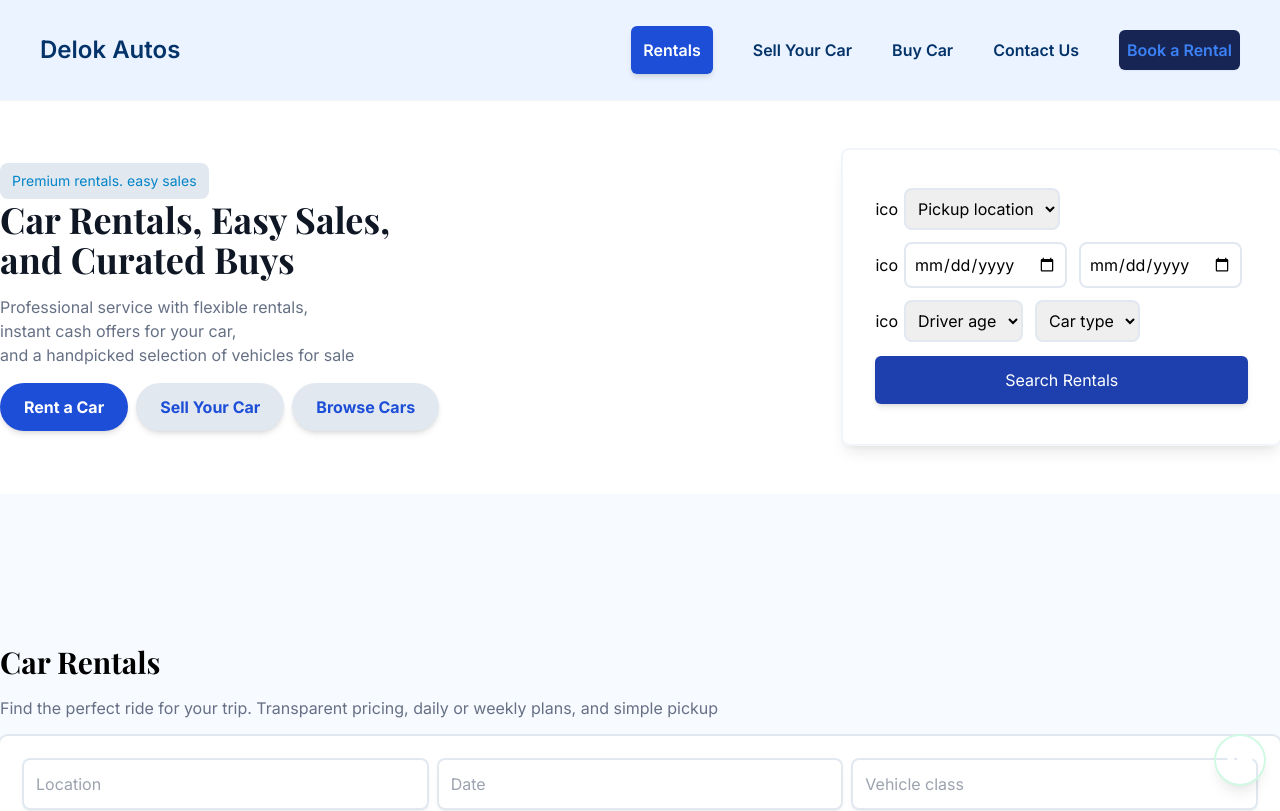
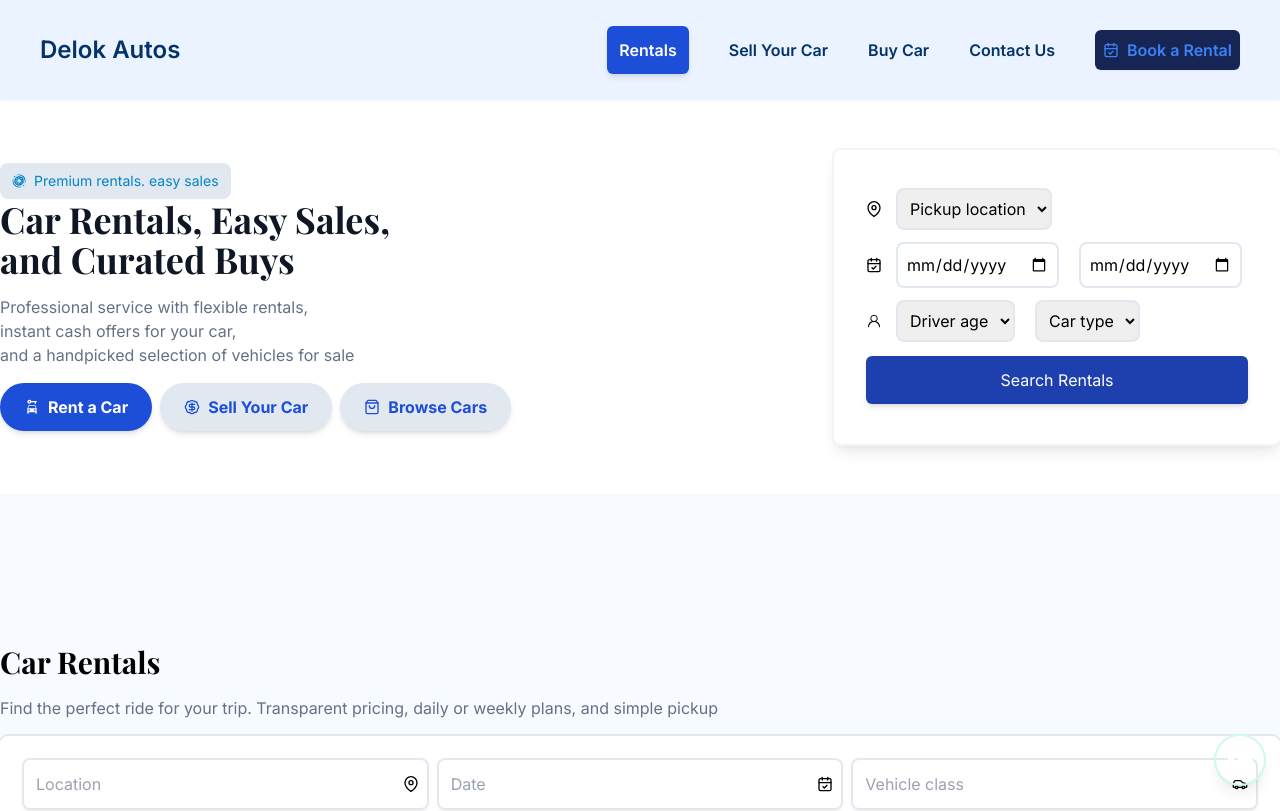
Before and after one commit to lightpc90/delok, a Next.js app: page / in a window 1280 px wide. Shown: the top 811 px of the page. Built offline with nearby package versions, Linux system fonts and the light colour scheme.

Commit message:
`Added icons to various components: Header, Hero, Rental`

```diff
--- a/src/components/upgrade/Header/Header.jsx
+++ b/src/components/upgrade/Header/Header.jsx
@@ -1,5 +1,6 @@
 import Link from "next/link";
 import React from "react";
+import { LuCalendarCheck } from "react-icons/lu";
 
 const Header = () => {
 	return (
@@ -20,8 +21,9 @@ const Header = () => {
 				<Link href={`/#contact`}>Contact Us</Link>
 				<Link
 					href={`/#booking`}
-					className="bg-blue-950 p-2 shadow-sm rounded-md text-blue-500 inline-block"
+					className="bg-blue-950 p-2 shadow-sm rounded-md text-blue-500 flex items-center gap-2 "
 				>
+					<LuCalendarCheck />
 					Book a Rental
 				</Link>
 			</div>
--- a/src/components/upgrade/Hero/Hero.jsx
+++ b/src/components/upgrade/Hero/Hero.jsx
@@ -1,4 +1,10 @@
 import React from "react";
+import { FiMapPin, FiShoppingBag } from "react-icons/fi";
+import { LuCalendarCheck, LuBadgeDollarSign } from "react-icons/lu";
+import { GoPerson } from "react-icons/go";
+
+import { MdCarRental } from "react-icons/md";
+import { GiStarSattelites } from "react-icons/gi";
 
 const Hero = () => {
 	return (
@@ -7,9 +13,10 @@ const Hero = () => {
 			className="bg-white py-[50px] my-[100px]"
 		>
 			<div className="flex flex-wrap items-center w-full max-w-[1500px] mx-auto">
-				<div className="flex-1 flex-col gap-4">
+				<div className="flex-1 flex-col gap-8">
 					<div className="mb-4">
-						<p className="text-sm text-sky-600 bg-slate-200 rounded-lg py-2 px-3 w-fit">
+						<p className="text-sm text-sky-600 bg-slate-200 rounded-lg py-2 px-3 w-fit flex items-center gap-2">
+							<GiStarSattelites />
 							Premium rentals. easy sales
 						</p>
 						<h1 className="font-bold text-[#0f1724] text-4xl">
@@ -23,27 +30,34 @@ const Hero = () => {
 						and a handpicked selection of vehicles for sale
 					</p>
 					<div className="flex gap-2 font-bold">
-						<button className="bg-blue-700 text-white py-3 px-6 rounded-3xl shadow-md">
+						<button className="bg-blue-700 text-white py-3 px-6 rounded-3xl shadow-md flex items-center gap-2">
+							<MdCarRental />
 							Rent a Car
 						</button>
-						<button className="bg-slate-200 text-blue-700 py-3 px-6 rounded-3xl shadow-md">
+						<button className="bg-slate-200 text-blue-700 py-3 px-6 rounded-3xl shadow-md flex items-center gap-2">
+							<LuBadgeDollarSign />
 							Sell Your Car
 						</button>
-						<button className="bg-slate-200 text-blue-700 py-3 px-6 rounded-3xl shadow-md">
+						<button className="bg-slate-200 text-blue-700 py-3 px-6 rounded-3xl shadow-md flex items-center gap-2">
+							<FiShoppingBag />
 							Browse Cars
 						</button>
 					</div>
 				</div>
 				{/* location form */}
 				<div className="ring-2 ring-slate-100 shadow-lg rounded-md p-8 flex flex-col">
-					<div>
-						<span>ico</span>
+					<div className="flex items-center gap-2">
+						<span>
+							<FiMapPin />
+						</span>
 						<select className="ring-2 ring-slate-200 p-2 rounded-md m-2 shadow-sm ">
 							<option>Pickup location</option>
 						</select>
 					</div>
-					<div>
-						<span>ico</span>
+					<div className="flex items-center gap-2">
+						<span>
+							<LuCalendarCheck />
+						</span>
 						<input
 							type="date"
 							placeholder="Start date"
@@ -55,8 +69,10 @@ const Hero = () => {
 							className="ring-2 ring-slate-200 p-2 rounded-md m-2 shadow-sm "
 						/>
 					</div>
-					<div>
-						<spav>ico</spav>
+					<div className="flex items-center gap-2">
+						<spav>
+							<GoPerson />
+						</spav>
 						<select className="ring-2 ring-slate-200 p-2 rounded-md m-2 shadow-sm ">
 							<option>Driver age</option>
 						</select>
--- a/src/components/upgrade/Rental/Rental.jsx
+++ b/src/components/upgrade/Rental/Rental.jsx
@@ -1,4 +1,6 @@
 import React from "react";
+import { FiMapPin } from "react-icons/fi";
+import { LuCalendarCheck, LuCar } from "react-icons/lu";
 
 const Rental = () => {
 	return (
@@ -15,21 +17,32 @@ const Rental = () => {
 				{/* input forms */}
 				<div className="bg-white ring-2 ring-slate-200 shadow-md rounded-lg flex flex-col gap-4 p-6 mx-auto w-full">
 					<div className="w-full flex items-center gap-3">
-						<label className="flex-1 w-full">
+						<label className="flex-1 w-full relative">
+							<span className="absolute right-2 top-[50%] translate-y-[-50%] ">
+								<FiMapPin />
+							</span>
 							<input
 								className="ring-2 ring-slate-200 rounded-md shadow-md p-3 w-full"
 								type="text"
 								placeholder="Location"
 							/>
 						</label>
-						<label className="flex-1 w-full">
+
+						<label className="flex-1 w-full relative">
+							<span className="absolute right-2 top-[50%] translate-y-[-50%] ">
+								<LuCalendarCheck />
+							</span>
+
 							<input
 								className="ring-2 ring-slate-200 rounded-md shadow-md p-3 w-full"
 								type="text"
 								placeholder="Date"
 							/>
 						</label>
-						<label className="flex-1 w-full">
+						<label className="flex-1 w-full relative">
+							<span className="absolute right-2 top-[50%] translate-y-[-50%] ">
+								<LuCar />
+							</span>
 							<input
 								className="ring-2 ring-slate-200 rounded-md shadow-md p-3 w-full"
 								type="text"
```
